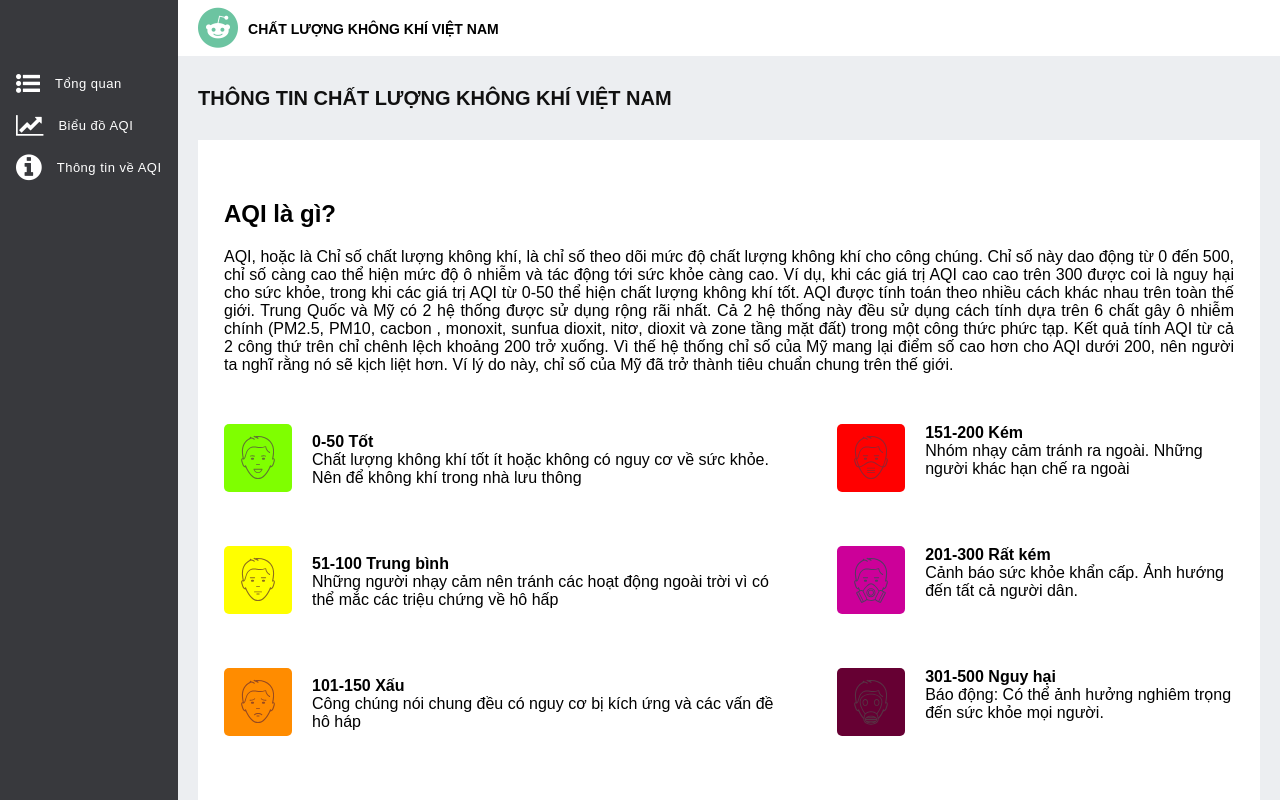
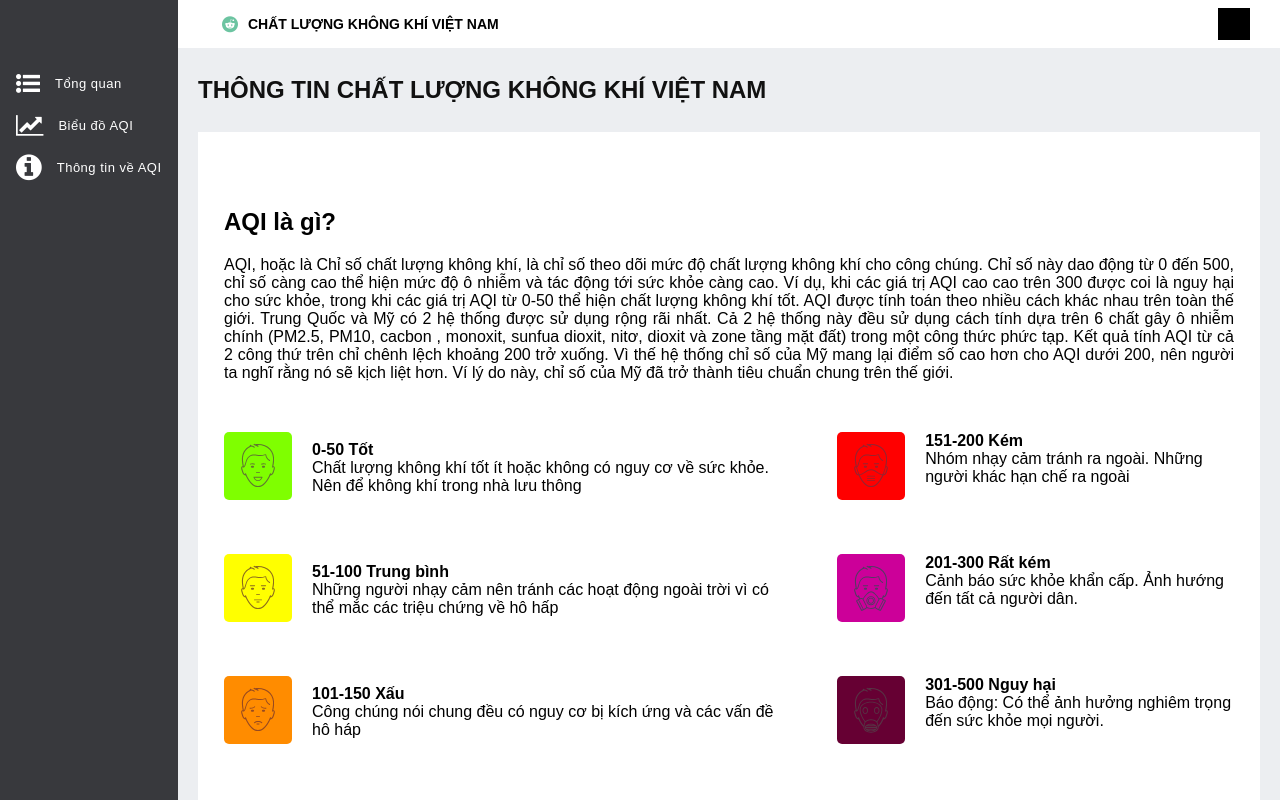
Before and after one commit to ChangChang221/webIOT, a React (Create React App) app in the folder frontEnd/: page /about in a window 1280 px wide. Built offline with nearby package versions, Linux system fonts and the light colour scheme; some icons are missing; what google-maps-react would draw is missing.

Commit message:
update` fe

```diff
--- a/frontEnd/src/components/mapComponent.js
+++ b/frontEnd/src/components/mapComponent.js
@@ -10,7 +10,7 @@ import iconOrange from '../assets/orange.png';
 import iconVerypurle from '../assets/verypurple.png';
 const mapStyles = {
   width: '100%',
-  height: '500px',
+  height: '84vh',
   position: 'sticky'
 };
 
@@ -66,13 +66,24 @@ export class MapContainer extends Component {
   render() {
     return (
 
-      <div style={{width: "100%",
-        height: "100%", position:"sticky"}} id="outmap">
-      <h1 style={{fontSize: "24px", paddingBottom: "20px", paddingTop:"50px"}}></h1>
+      <div id="outmap">
+      {/* <div className='note-poistion'> */}
+        <div className='note-aqi'>
+          <div className='green'>Tốt</div>
+          <div className='yellow'>Trung bình</div>
+          <div className='orange'>Không lành mạnh cho các nhóm nhạy cảm</div>
+          <div className='red'>Không lành mạnh</div>
+          <div className='purple'>Rất không lành mạnh</div>
+          <div className='verypurple'>Nguy hiểm</div>
+        </div>
+      {/* </div> */}
+
+
       <Map
         google={this.props.google}
         zoom={10}
-        style={mapStyles}
+        style={{width: "100%",
+        height:'calc(100vh - 174px)'}}
         initialCenter={
           {
             lat: 21.030653,
--- a/frontEnd/src/css/layout/area-content.css
+++ b/frontEnd/src/css/layout/area-content.css
@@ -21,13 +21,10 @@
 .company {
     display: flex;
     align-items: center;
-    padding-left: 20px;
 }
 
 .company .main-company {
     display: flex;
-    font-size: 40px;
-    align-items: center;
     cursor: pointer;
 }
 
@@ -39,3 +36,41 @@
     height: 15px;
     white-space: nowrap;
 }
+
+.company .three-stripes {
+    height: 24px;
+    width: 24px;
+    margin: 0 10px 0;
+    cursor: pointer;
+}
+
+.down-arrow-icon {
+    height: 14px;
+    width: 14px;
+    margin: 0 10px 0;
+}
+
+.user {
+    display: flex;
+    align-items: center;
+    padding-right: 20px;
+}
+
+.user .user-main {
+    display: flex;
+    align-items: center;
+    cursor: pointer;
+}
+
+.user .rell-icon {
+    height: 24px;
+    width: 24px;
+    margin: 0 10px 0;
+}
+
+.user .avatar-user {
+    height: 32px;
+    width: 32px;
+    background-color: black;
+    margin: 0 10px 0;
+}
--- a/frontEnd/src/css/layout/main-content.css
+++ b/frontEnd/src/css/layout/main-content.css
@@ -17,7 +17,7 @@
 
 .header-content .title-content {
     display: flex;
-    font-size: 20px;
+    font-size: 24px;
     font-weight: 700;
     color: #111;
     line-height: 36px;
@@ -50,9 +50,9 @@
 }
 
 .main-table {
+    margin-top: 16px;
     margin-left: 16px;
     margin-right: 16px;
-    /* height: 705px; */
     display: flex;
     flex-direction: column;
 }
--- a/frontEnd/src/css/mapDiv.css
+++ b/frontEnd/src/css/mapDiv.css
@@ -1,9 +1,11 @@
+#outmap{
+    width: 100%;
+    height: 100%;
+    position: relative;
+}
 .main-table > div{
     height: 100%;
     width: 100%;
-}
-.outmap >div{
-    position: sticky !important;
 }
 .map-icon {
     font-size: 24px;
@@ -12,3 +14,42 @@
     text-align: center;
     white-space: nowrap;
 }
+.note-aqi{
+    position: absolute;
+    top: calc(100vh - 222px);
+    left: 9px;
+    display: flex;
+    flex-direction: row;
+    width: auto;
+    z-index: 100;
+    font-size: 12px;
+    opacity: 0.8;
+}
+.note-aqi>div{
+    padding: 6px;
+}
+.note-aqi .green{
+    border-bottom-left-radius: 5px;
+    border-top-left-radius: 5px;
+    background-color: #7FFF00;
+}
+.note-aqi .yellow{
+    background-color: #FFFF00;
+}
+.note-aqi .orange{
+    background-color: #FF8C00;
+}
+.note-aqi .red{
+    background-color: #FF0000;
+    color: #FFFFFF;
+}
+.note-aqi .purple{
+    background-color: #CC0099;
+    color: #FFFFFF;
+}
+.note-aqi .verypurple{
+    border-bottom-right-radius: 5px;
+    border-top-right-radius: 5px;
+    background-color: #660033;
+    color: #FFFFFF;
+}
```
